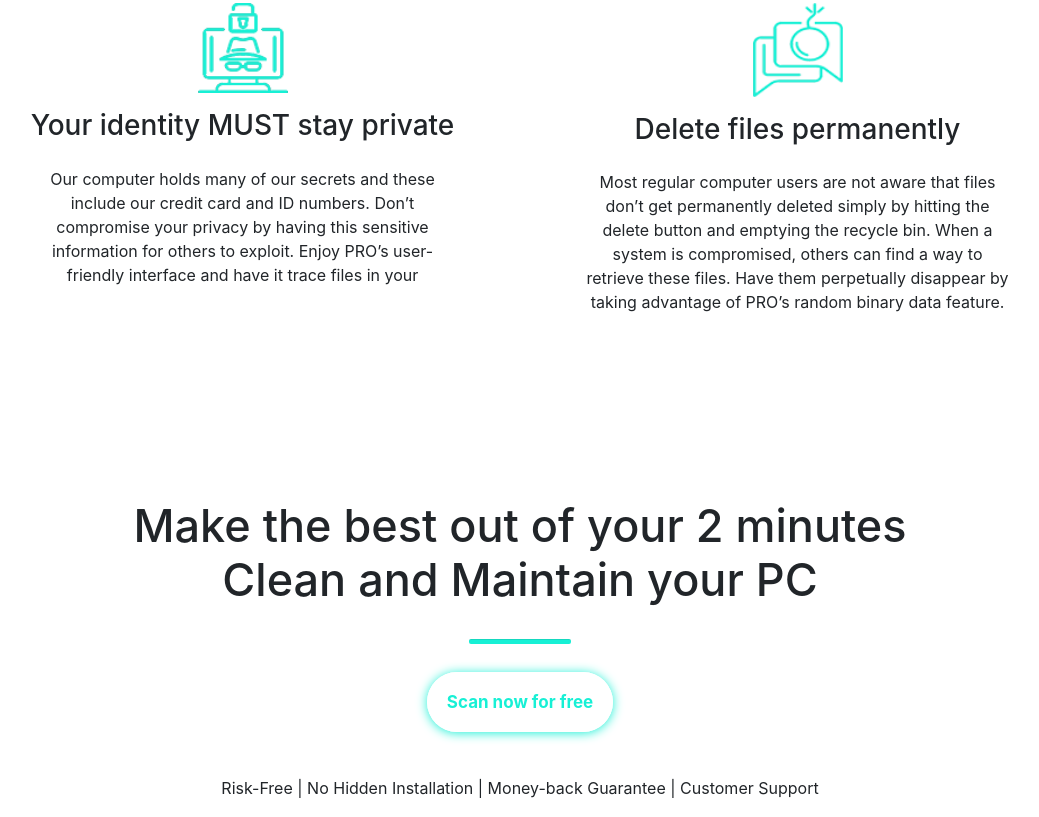
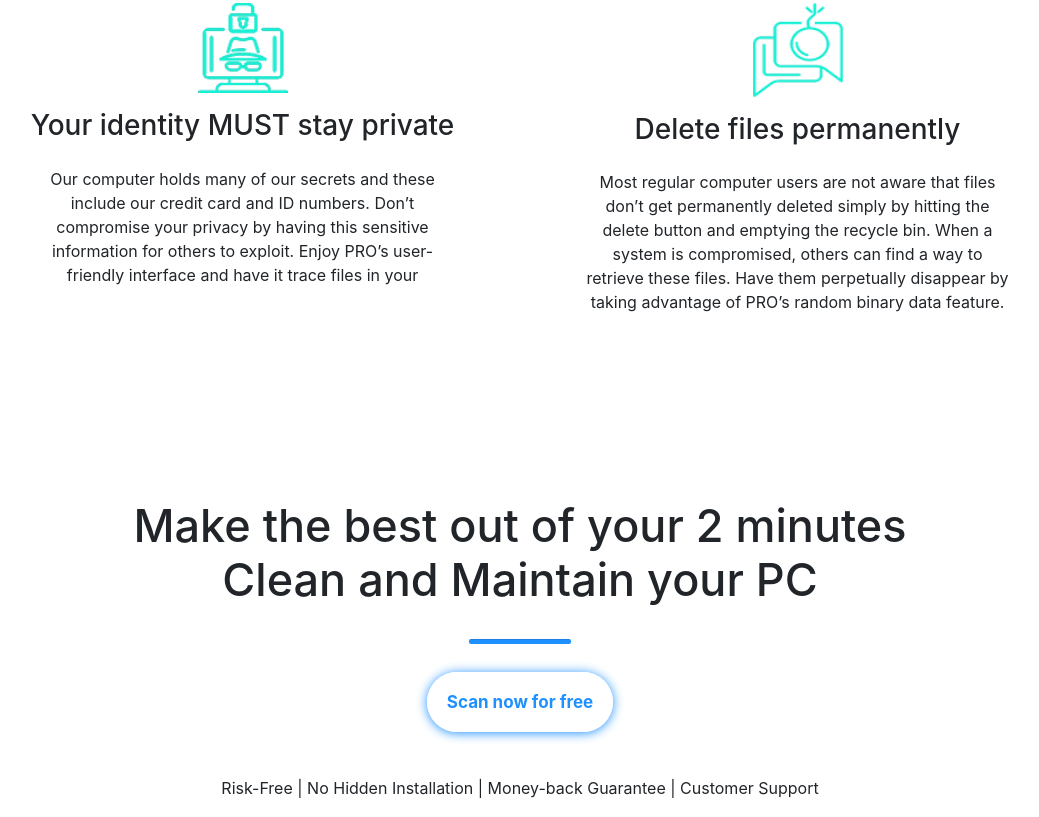
Before and after one commit to xkid1/BlacktailTechnology-PCCleanerLander, a website: page index.html in a window 1280 px wide. Shown: the part 3272-4089 px from the top of the page, without its empty margins (120-1159 px from the left). Drawn offline with Linux system fonts and the light colour scheme.

Commit message:
Change the color of the button

```diff
--- a/css/app.scss
+++ b/css/app.scss
@@ -274,7 +274,7 @@ html, body {
 
     .fucos {
         // padding-top: 80px;
-        background: #17f0d5;
+        background: #1e90ff;
         // clip-path: polygon(0 5%, 100% 0, 100% 84%, 0 100%);
         width: 100%;
         height: 705px;
@@ -333,7 +333,7 @@ html, body {
     padding-bottom: 50px;
 
     .divider {
-        background: #17f0d5;
+        background: #1e90ff;
         height: 4px;
         border-radius: 2px;
         width: 8%;
@@ -361,7 +361,7 @@ html, body {
         }
 
        .divider {
-            background: #17f0d5;
+            background: #1e90ff;
             height: 4px;
             border-radius: 2px;
             width: 8%;
@@ -370,13 +370,13 @@ html, body {
        .f_d {
             background-color: #fff;
             border-radius: 31px;
-            box-shadow: 0 1px 11px #17f0d5;
+            box-shadow: 0 1px 11px #1e90ff;
             // display: block;
             width: 192px;
             padding: 20px;
             font-size: 17px;
             font-weight: 700;
-            color: #17f0d5;
+            color: #1e90ff;
             position: relative;
             top: 30px;
 
```
Also changed, not shown: css/app.css.
